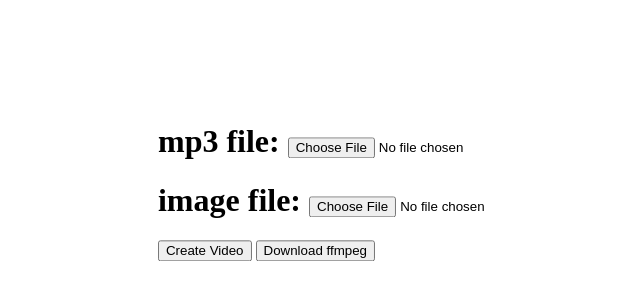
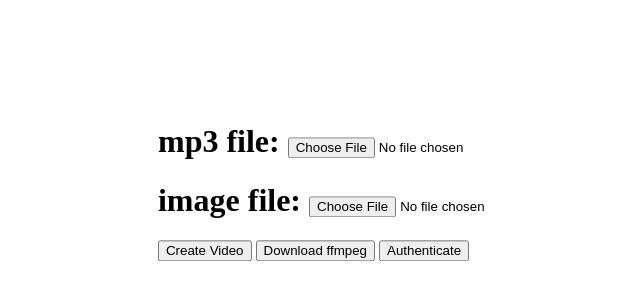
Before and after one commit to ofsaleem/mimiga, a website with bundled scripts: page index.html in a window 1280 px wide. Shown: the part 218-518 px from the top of the page, without its empty margins (280-920 px from the left). Built offline with nearby package versions, Linux system fonts and the light colour scheme.

Commit message:
added function to prompt user to sign-in

```diff
--- a/index.html
+++ b/index.html
@@ -5,6 +5,8 @@
     <title>Uploader</title>
     <link rel="stylesheet" href="index.css">
     <script src="createVideo.js" async></script>
+    <script src="youtubeAuth.js" async></script>
+    <script src="uploadVideo.js" async></script>
   </head>
   <body>
     <div class="content">
@@ -12,6 +14,7 @@
         <h1> image file: <input type="file" id="imagefile" size="80"> </h1>
         <button type="button" onclick="createVideo()">Create Video</button>
         <button type="button" onclick="getFfmpeg()">Download ffmpeg</button>
+        <button type="button" onclick="youtubeAuth()">Authenticate</button>
     </div>
   </body>
 </html>
--- /dev/null
+++ b/youtubeAuth.js
@@ -0,0 +1,26 @@
+function youtubeAuth() {
+    var fs = require("fs");
+    var file = fs.readFileSync("credentials.json");
+    const CREDENTIALS = JSON.parse(file);
+
+    var oauth2Endpoint = 'https://accounts.google.com/o/oauth2/v2/auth';
+    var form = document.createElement('form');
+    form.setAttribute('method', 'GET');
+    form.setAttribute('action', oauth2Endpoint);
+    var params = {
+        'client_id': CREDENTIALS.web.client_id,
+        'response_type': 'token',
+        //'redirect_uri': CREDENTIALS.web.redirect_uris[0],
+        'scope': 'https://www.googleapis.com/auth/youtube.upload',
+        'include_granted_scopes': 'true',
+        'state': 'pass-through value'};
+    for (var p in params) {
+        var input = document.createElement('input');
+        input.setAttribute('type', 'hidden');
+        input.setAttribute('name', p);
+        input.setAttribute('value', params[p]);
+        form.appendChild(input);
+    }
+    document.body.appendChild(form);
+    form.submit();
+}
```
Also changed, not shown: uploadVideo.js (added), 1 other file.
